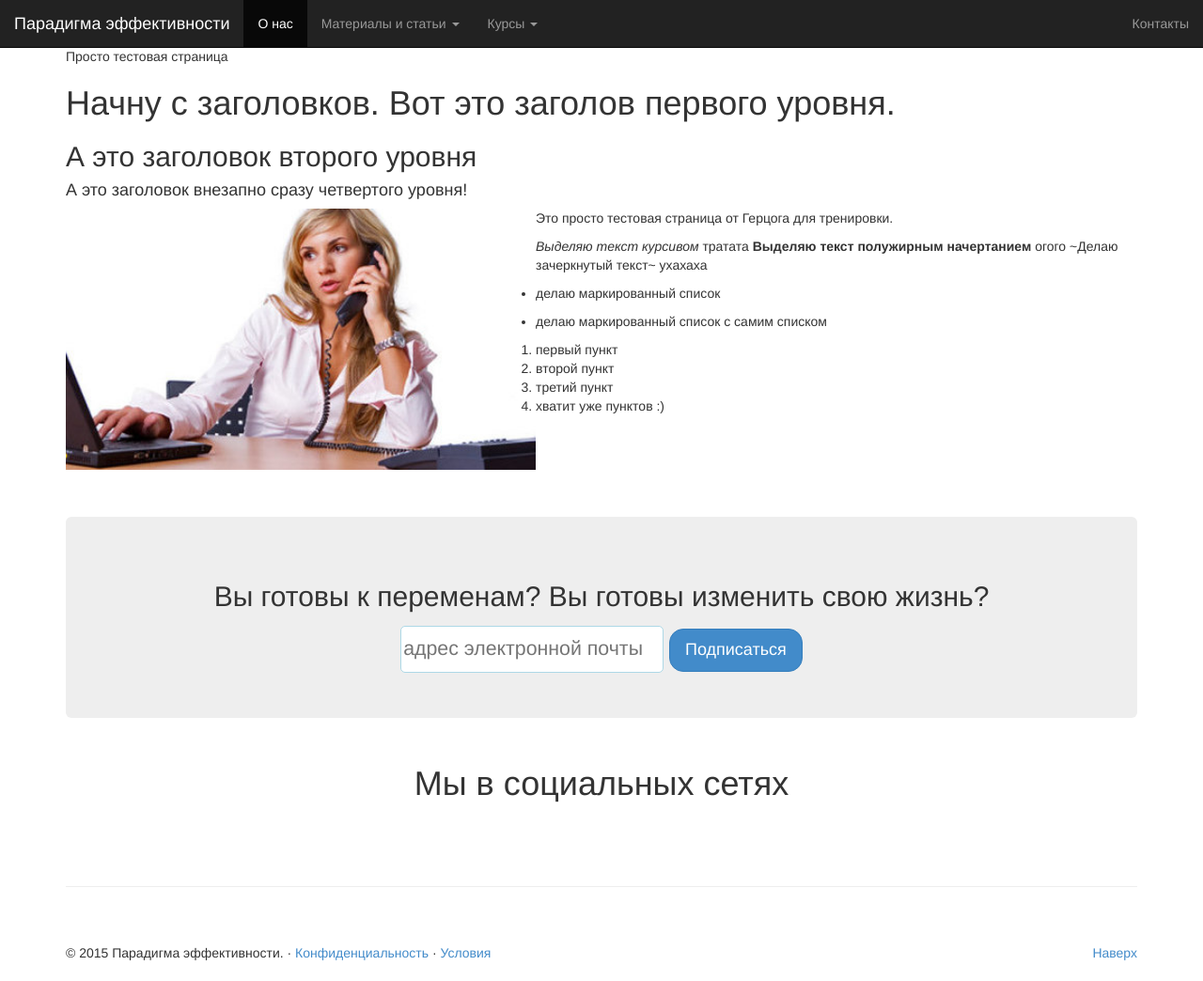
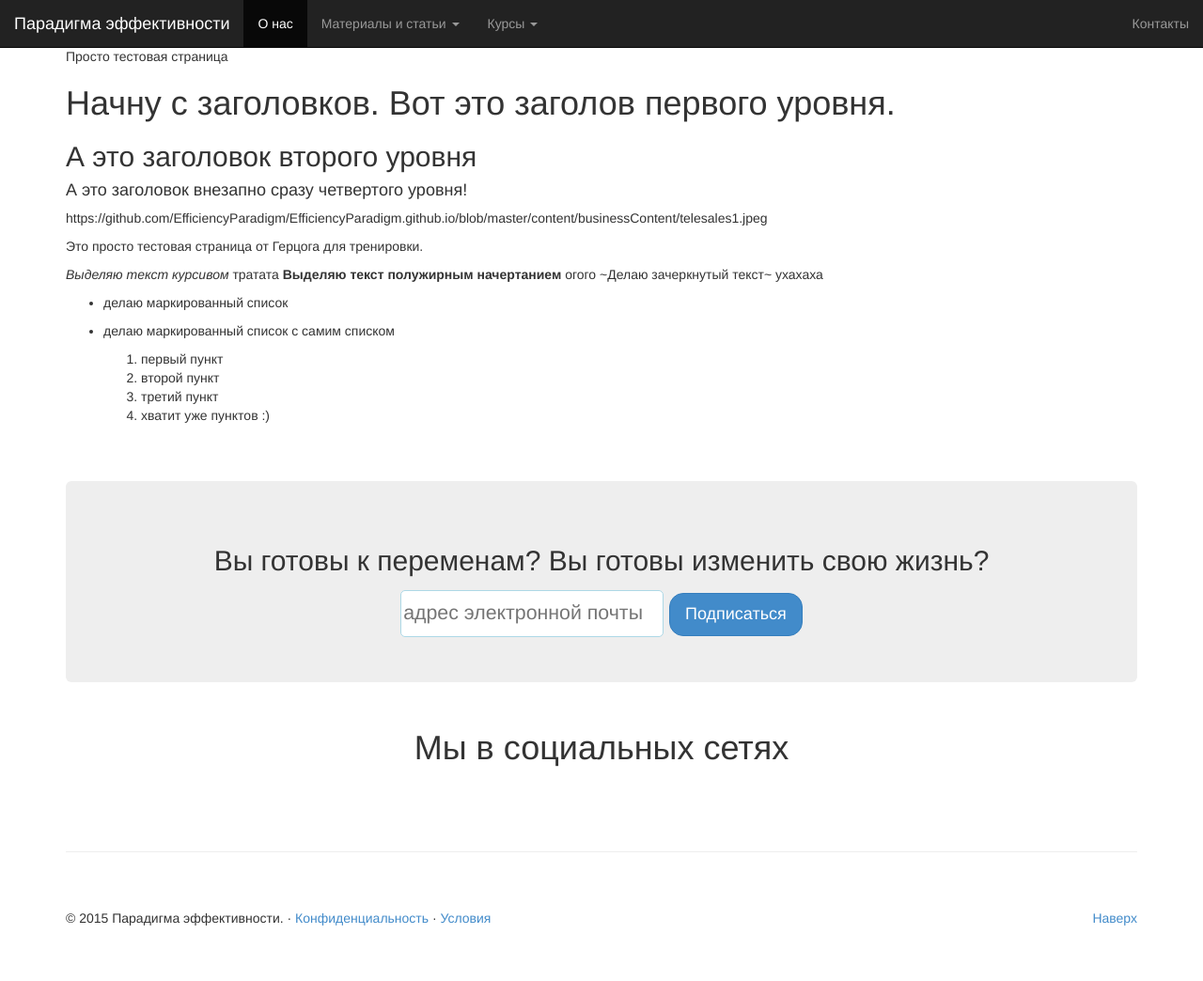
Before and after one commit to EfficiencyParadigm/EfficiencyParadigm.github.io, a Jekyll site: the page built from content/businessContent/testpage.md, in a window 1280 px wide and 1044 px high. Shown: the whole window at 94% size. Built offline with Jekyll 4.4.1, drawn with Linux system fonts in a browser that asks for light colours.

Commit message:
Update testpage.md

```diff
--- a/content/businessContent/testpage.md
+++ b/content/businessContent/testpage.md
@@ -11,7 +11,8 @@ title: Просто тестовая страница
 ## А это заголовок второго уровня
 ####  А это заголовок внезапно сразу четвертого уровня!
 
-<img src="/content/businessContent/telesales1.jpeg" alt="alt text" class="pull-left" title="Title" width="500" />
+
+https://github.com/EfficiencyParadigm/EfficiencyParadigm.github.io/blob/master/content/businessContent/telesales1.jpeg
 
 Это просто тестовая страница от Герцога для тренировки.
 
```
